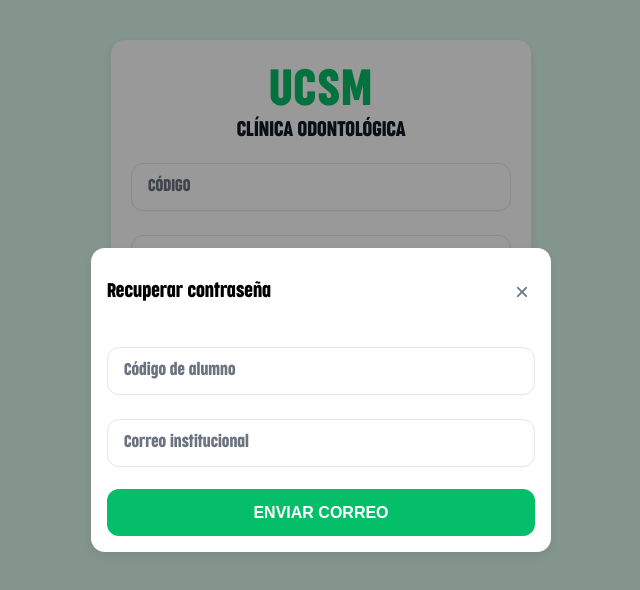
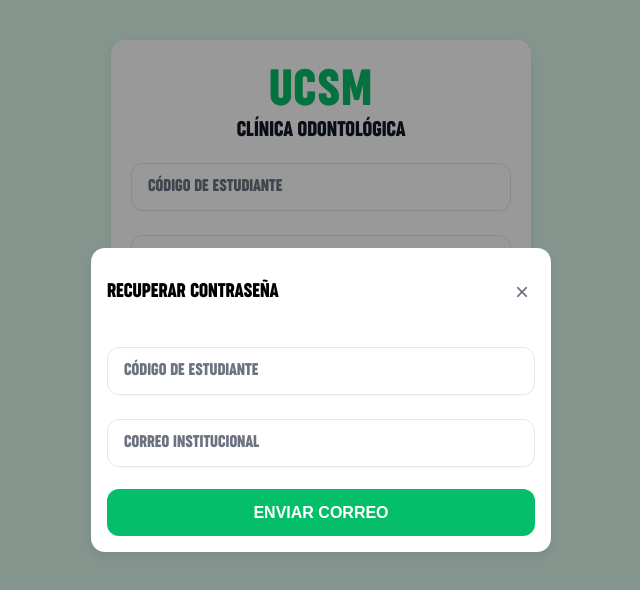
Before and after one commit to Ricky109/clinicaod, a Vue app: page /login in a window 1280 px wide. Both pictures are taken after a click on the button "¿Olvidaste tu contraseña?". Shown: the top 590 px of the page, without its empty margins (319-959 px from the left). Built offline with nearby package versions, Linux system fonts and the light colour scheme.

Commit message:
cambios de fuente a mayusculas

```diff
--- a/src/pages/Home.vue
+++ b/src/pages/Home.vue
@@ -18,7 +18,7 @@
         <div class="card-icon">
           <div class="icon-search">🔍</div>
         </div>
-        <div class="card-text">Buscar/Registrar Paciente</div>
+        <div class="card-text">BUSCAR/REGISTRAR PACIENTE</div>
       </router-link>
 
       <!-- Card Historial de Pagos -->
@@ -26,7 +26,7 @@
         <div class="card-icon">
           <div class="icon-chart">📊</div>
         </div>
-        <div class="card-text">Historial de Pagos</div>
+        <div class="card-text">HISTORIAL DE PAGOS</div>
       </router-link>
 
     </div>
--- a/src/pages/Login.vue
+++ b/src/pages/Login.vue
@@ -76,11 +76,11 @@
     const codigo = String(recoveryForm.value.CCODALU || '').replace(/[^0-9]/g, '').slice(0, 10)
     const email = String(recoveryForm.value.CEMAIL || '').trim()
     if (!codigo || codigo.length !== 10) {
-      recoveryError.value = 'Ingrese un código de alumno válido'
+      recoveryError.value = 'INGRESE UN CÓDIGO DE ALUMNO VÁLIDO'
       return
     }
     if (!email || !/^[^\s@]+@[^\s@]+\.[^\s@]+$/.test(email)) {
-      recoveryError.value = 'Ingrese un correo institucional válido'
+      recoveryError.value = 'INGRESE UN CORREO INSTITUCIONAL VÁLIDO'
       return
     }
 
@@ -98,7 +98,7 @@
       headers: { 'Content-Type': 'application/json' },
       body: JSON.stringify(firstPayload)
     })
-    if (!firstRes.ok) throw new Error('No se pudo generar la nueva contraseña')
+    if (!firstRes.ok) throw new Error('NO SE PUDO GENERAR LA NUEVA CONTRASEÑA')
     const firstData = await firstRes.json()
 
     // 2) Enviar correo con la nueva contraseña
@@ -116,11 +116,11 @@
       headers: { 'Content-Type': 'application/json' },
       body: JSON.stringify(secondPayload)
     })
-    if (!secondRes.ok) throw new Error('No se pudo enviar el correo')
+    if (!secondRes.ok) throw new Error('NO SE PUDO ENVIAR EL CORREO')
 
-    recoveryMessage.value = 'Correo enviado con éxito'
+    recoveryMessage.value = 'CORREO ENVIADO CON ÉXITO'
   } catch (e) {
-    recoveryError.value = e.message || 'Error al enviar correo'
+    recoveryError.value = e.message || 'ERROR AL ENVIAR CORREO'
   } finally {
     sendingRecovery.value = false
   }
@@ -146,7 +146,7 @@
           maxlength="10"
           @input="form.CNRODNI = form.CNRODNI.replace(/[^0-9]/g,'').slice(0,10)"
         />
-        <label for="codigo">CÓDIGO</label>
+        <label for="codigo">CÓDIGO DE ESTUDIANTE</label>
       </div>
 
       <div class="field password-field form-floating">
@@ -186,7 +186,7 @@
     <div v-if="showRecoveryModal" class="modal-overlay" role="dialog" aria-modal="true">
       <div class="modal-card card">
         <div class="modal-header">
-          <h3>Recuperar contraseña</h3>
+          <h3>RECUPERAR CONTRASEÑA</h3>
           <button class="close-btn" @click="closeRecoveryModal" aria-label="Cerrar">×</button>
         </div>
         <div class="modal-body">
@@ -202,7 +202,7 @@
                 maxlength="10"
                 @input="recoveryForm.CCODALU = String(recoveryForm.CCODALU).replace(/[^0-9]/g,'').slice(0,10)"
               />
-              <label for="ccodalu">Código de alumno</label>
+              <label for="ccodalu">CÓDIGO DE ESTUDIANTE</label>
             </div>
             <div class="field form-floating">
               <input
@@ -212,7 +212,7 @@
                 v-model="recoveryForm.CEMAIL"
                 type="email"
               />
-              <label for="cemail">Correo institucional</label>
+              <label for="cemail">CORREO INSTITUCIONAL</label>
             </div>
 
             <div class="mt-2">
```
Also changed, not shown: 21 other files (tests, documents, lock files or other folders).
